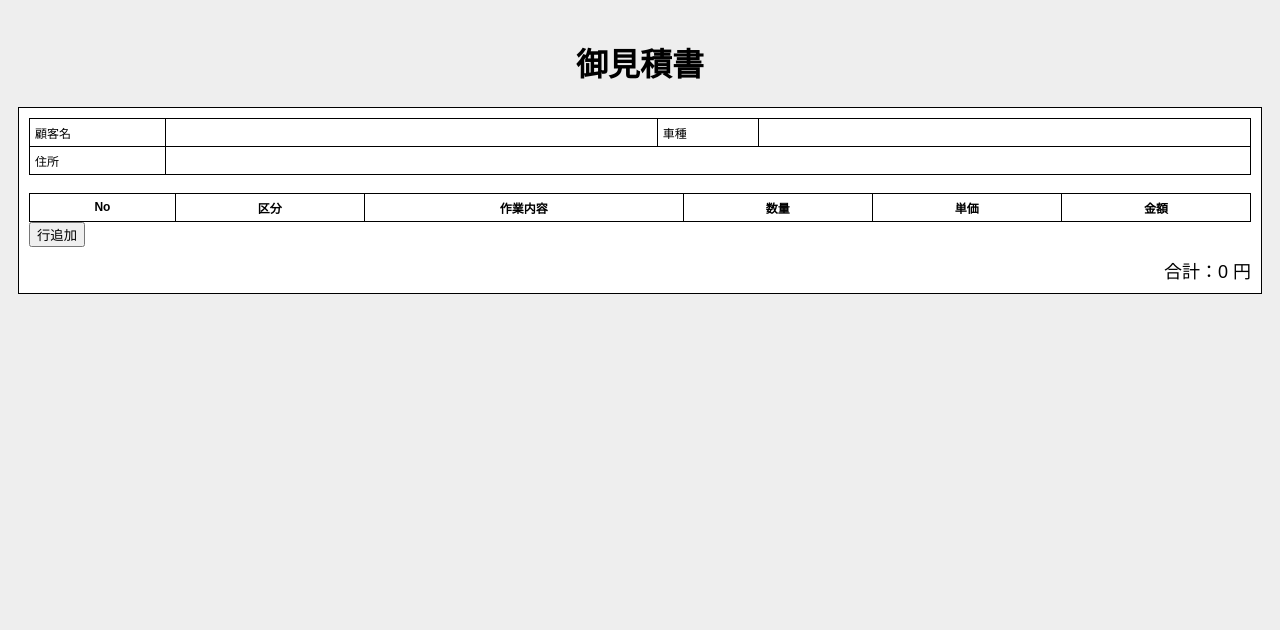
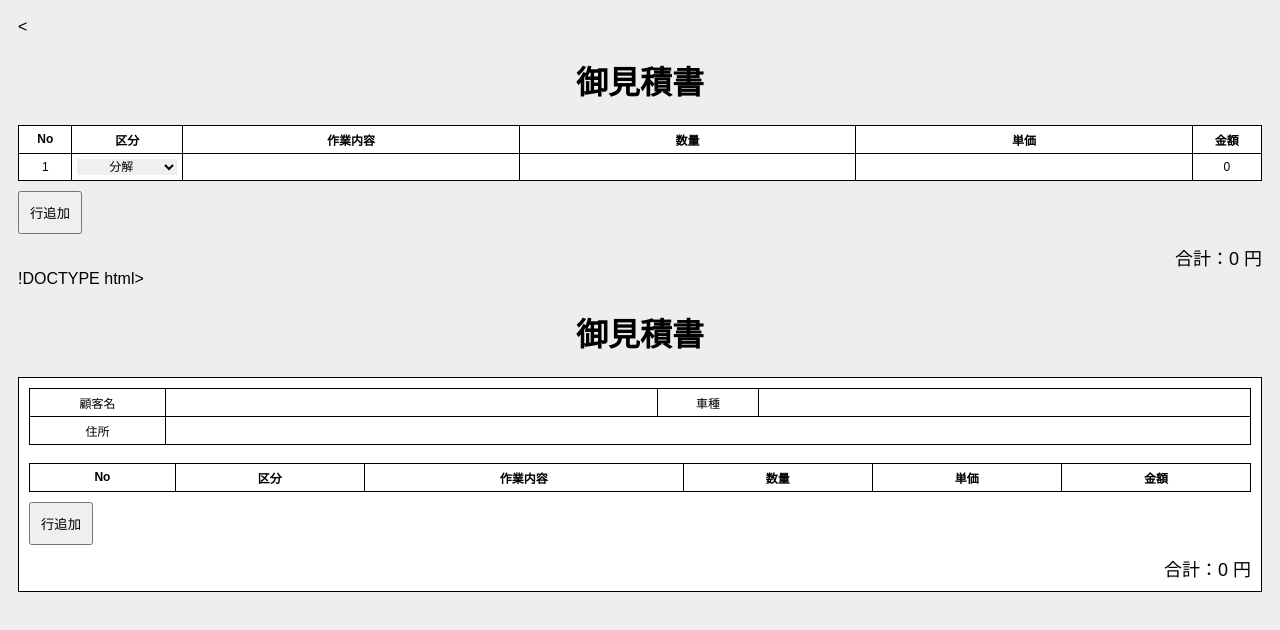
Before and after one commit to dodx5/estimate-app, a plain HTML site: page index.html in a window 1280 px wide. Drawn offline with Linux system fonts and the light colour scheme.

Commit message:
Update index.html

```diff
--- a/index.html
+++ b/index.html
@@ -1,4 +1,154 @@
-<!DOCTYPE html>
+<<!DOCTYPE html>
+<html lang="ja">
+<head>
+<meta charset="UTF-8">
+<meta name="viewport" content="width=device-width, initial-scale=1.0">
+<title>見積書アプリ</title>
+
+<style>
+body {
+  font-family: sans-serif;
+  background:#eee;
+  padding:10px;
+}
+
+h1 {
+  text-align:center;
+}
+
+table {
+  width:100%;
+  border-collapse:collapse;
+  background:#fff;
+}
+
+th, td {
+  border:1px solid #000;
+  padding:5px;
+  text-align:center;
+}
+
+input, select {
+  width:100%;
+  border:none;
+  text-align:center;
+}
+
+button {
+  margin-top:10px;
+  padding:10px;
+}
+
+.total {
+  text-align:right;
+  font-size:20px;
+  margin-top:10px;
+}
+</style>
+</head>
+
+<body>
+
+<h1>御見積書</h1>
+
+<table>
+<thead>
+<tr>
+<th>No</th>
+<th>区分</th>
+<th>作業内容</th>
+<th>数量</th>
+<th>単価</th>
+<th>金額</th>
+</tr>
+</thead>
+
+<tbody id="tableBody">
+<tr>
+<td>1</td>
+<td>
+<select>
+<option>分解</option>
+<option>交換</option>
+<option>点検</option>
+<option>補充</option>
+<option>脱着</option>
+<option>塗装</option>
+</select>
+</td>
+<td><input type="text"></td>
+<td><input type="number" class="qty"></td>
+<td><input type="number" class="price"></td>
+<td class="amount">0</td>
+</tr>
+</tbody>
+</table>
+
+<button onclick="addRow()">行追加</button>
+
+<div class="total">
+合計：<span id="total">0</span> 円
+</div>
+
+<script>
+function calculate() {
+  let total = 0;
+
+  document.querySelectorAll("#tableBody tr").forEach(row => {
+    const qty = row.querySelector(".qty").value;
+    const price = row.querySelector(".price").value;
+    const amountCell = row.querySelector(".amount");
+
+    const amount = qty * price;
+    amountCell.textContent = amount || 0;
+
+    total += amount || 0;
+  });
+
+  document.getElementById("total").textContent = total;
+}
+
+function addRow() {
+  const table = document.getElementById("tableBody");
+  const rowCount = table.rows.length + 1;
+
+  const row = document.createElement("tr");
+
+  row.innerHTML = `
+    <td>${rowCount}</td>
+    <td>
+      <select>
+        <option>分解</option>
+        <option>交換</option>
+        <option>点検</option>
+        <option>補充</option>
+        <option>脱着</option>
+        <option>塗装</option>
+      </select>
+    </td>
+    <td><input type="text"></td>
+    <td><input type="number" class="qty"></td>
+    <td><input type="number" class="price"></td>
+    <td class="amount">0</td>
+  `;
+
+  table.appendChild(row);
+
+  addEvents();
+}
+
+function addEvents() {
+  document.querySelectorAll(".qty, .price").forEach(input => {
+    input.oninput = calculate;
+  });
+}
+
+// 初期イベント設定
+addEvents();
+</script>
+
+</body>
+</html>!DOCTYPE html>
 <html lang="ja">
 <head>
 <meta charset="UTF-8">
```
